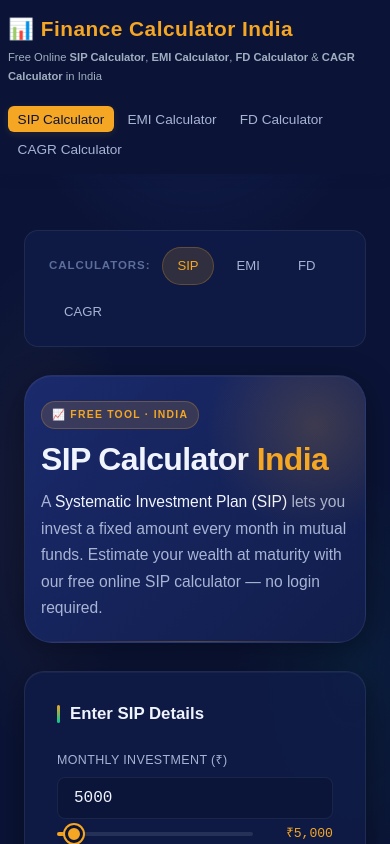
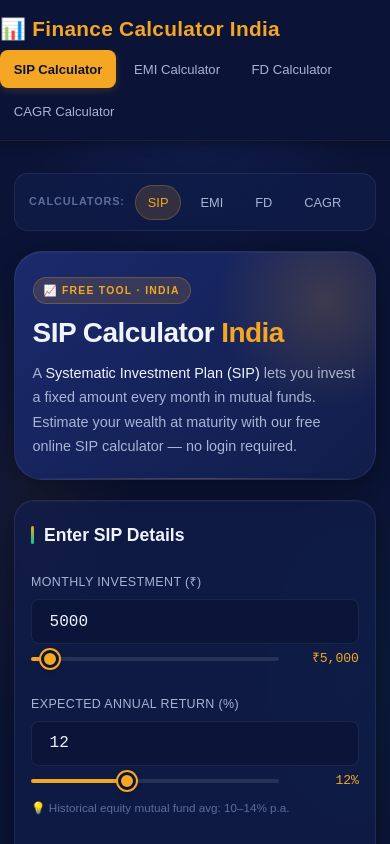
Before and after one commit to indal7/finance-calculator-suite, an Angular app in the folder frontend/: page /sip-calculator in a window 390 px wide. Shown: the top 844 px of the page. Built offline with nearby package versions, Linux system fonts and the light colour scheme.

Commit message:
css and favicon icon fixed

```diff
--- a/frontend/angular.json
+++ b/frontend/angular.json
@@ -23,6 +23,7 @@
               "tsConfig": "tsconfig.app.json",
               "assets": [
                 "src/favicon.ico",
+                "src/favicon.svg",
                 "src/assets"
               ],
               "styles": [
--- a/frontend/src/app/app.css
+++ b/frontend/src/app/app.css
@@ -1,81 +1,132 @@
 /* ─── Reset & Base ─────────────────────────────────────────────────────────── */
 *, *::before, *::after { box-sizing: border-box; margin: 0; padding: 0; }
 html { font-size: 16px; scroll-behavior: smooth; }
-body {
-  font-family: 'Segoe UI', system-ui, -apple-system, sans-serif;
-  background: #f5f7fa;
-  color: #2d3748;
-  line-height: 1.6;
+
+/* ─── Layout ───────────────────────────────────────────────────────────────── */
+/* FIX #4: Wider container on desktop — was 900px */
+.container {
+  max-width: 1160px;
+  margin: 0 auto;
+  padding: 0 1.5rem;
 }
 
-/* ─── Layout ───────────────────────────────────────────────────────────────── */
-.container {
-  max-width: 900px;
-  margin: 0 auto;
-  padding: 0 1rem;
+/* ─── CSS Variables (theme) ────────────────────────────────────────────────── */
+:root {
+  --navy: #0B1437;
+  --gold: #F5A623;
+  --text-primary: #F0F4FF;
+  --text-secondary: #A8B4D4;
+  --font-display: 'Syne', sans-serif;
+  --font-body: 'DM Sans', sans-serif;
+}
+
+body {
+  font-family: var(--font-body, 'DM Sans', sans-serif);
+  background: var(--navy, #0B1437);
+  color: var(--text-primary, #F0F4FF);
+  line-height: 1.6;
 }
 
 /* ─── Header ───────────────────────────────────────────────────────────────── */
 .site-header {
-  background: #1a202c;
-  color: #fff;
-  padding: 0.75rem 0;
-  box-shadow: 0 2px 6px rgba(0,0,0,.3);
+  background: var(--navy, #0B1437);
+  color: var(--text-primary, #F0F4FF);
+  padding: 0 0;
+  box-shadow: 0 2px 12px rgba(0,0,0,.4);
   position: sticky;
   top: 0;
   z-index: 100;
+  border-bottom: 1px solid rgba(245,166,35,0.08);
 }
 
-/* Updated layout for logo + tagline + nav */
+/* FIX #2: Header flex — proper two-zone layout: logo left, nav right */
 .header-flex {
   display: flex;
   align-items: center;
   justify-content: space-between;
-  flex-wrap: wrap;
-  gap: 0.5rem;
+  gap: 1rem;
+  min-height: 60px;
+  padding: 0.6rem 0;
 }
 
 /* Logo + Tagline */
 .logo-wrapper {
   display: flex;
   flex-direction: column;
+  gap: 2px;
+  min-width: 0;
 }
 
 .logo {
-  color: #fff;
+  color: var(--gold, #F5A623);
   text-decoration: none;
+  font-family: var(--font-display, 'Syne', sans-serif);
   font-size: 1.2rem;
   font-weight: 700;
   white-space: nowrap;
+  letter-spacing: 0.3px;
 }
 
-/* NEW: tagline styling */
-.tagline {
-  font-size: 0.75rem;
-  color: #a0aec0;
-  margin-top: 2px;
+.logo h1 {
+  font-size: 1.2rem;
+  font-weight: 700;
+  font-family: inherit;
+  margin: 0;
+  color: inherit;
 }
 
-/* Navigation */
+.tagline {
+  font-size: 0.72rem;
+  color: var(--text-secondary, #A8B4D4);
+  line-height: 1.3;
+  white-space: nowrap;
+  overflow: hidden;
+  text-overflow: ellipsis;
+}
+
+.tagline strong {
+  color: var(--gold, #F5A623);
+  font-weight: 500;
+}
+
+/* FIX #2: Navigation — horizontal pill links, no overflow */
 .main-nav {
   display: flex;
-  gap: 0.25rem;
-  flex-wrap: wrap;
+  align-items: center;
+  flex-shrink: 0;
+}
+
+.main-nav ul {
+  display: flex;
+  gap: 4px;
+  list-style: none;
+  padding: 0;
+  margin: 0;
+  flex-wrap: nowrap;
+  align-items: center;
 }
 
 .main-nav a {
-  color: #a0aec0;
+  display: inline-flex;
+  align-items: center;
+  color: var(--text-secondary, #A8B4D4);
   text-decoration: none;
-  padding: 0.4rem 0.85rem;
-  border-radius: 6px;
+  padding: 0.45rem 0.9rem;
+  border-radius: 8px;
   font-weight: 500;
-  transition: background .2s, color .2s;
+  font-size: 0.9rem;
+  white-space: nowrap;
+  border: 1px solid transparent;
+  transition: background 0.2s, color 0.2s, border-color 0.2s, box-shadow 0.2s;
 }
 
 .main-nav a:hover,
 .main-nav a.active {
-  background: #2d3748;
-  color: #fff;
+  background: var(--gold, #F5A623);
+  color: var(--navy, #0B1437);
+  border-color: transparent;
+  box-shadow: 0 2px 8px rgba(245,166,35,0.2);
+  font-weight: 600;
 }
 
 /* ─── Main Content ─────────────────────────────────────────────────────────── */
@@ -86,129 +137,146 @@ body {
 
 /* ─── Footer ───────────────────────────────────────────────────────────────── */
 .site-footer {
-  background: #1a202c;
-  color: #718096;
+  background: var(--navy, #0B1437);
+  color: var(--text-secondary, #A8B4D4);
   text-align: center;
-  padding: 1.25rem 0;
+  padding: 1.5rem 0;
   font-size: 0.875rem;
+  border-top: 1px solid rgba(245,166,35,0.08);
 }
 
-/* NEW: footer links */
 .footer-links {
   margin-top: 10px;
-}
-
-/* ─── Responsive & Visual Enhancements ─────────────────────────────── */
-@media (max-width: 700px) {
-  .container {
-    padding: 0 0.5rem;
-    max-width: 100%;
-  }
-  .header-flex {
-    flex-direction: column;
-    align-items: flex-start;
-    gap: 0.75rem;
-  }
-  .main-nav {
-    width: 100%;
-    flex-direction: column;
-    gap: 0.25rem;
-    margin-top: 0.5rem;
-  }
-  .main-nav a {
-    width: 100%;
-    text-align: left;
-    padding: 0.6rem 1rem;
-  }
-  .main-content {
-    padding: 1rem 0;
-  }
-  .site-footer {
-    font-size: 0.95rem;
-    padding: 1rem 0;
-  }
-}
-
-/* Use global theme variables for premium look */
-:root {
-  /* These will fallback if not imported from styles.css */
-  --navy: #0B1437;
-  --gold: #F5A623;
-  --text-primary: #F0F4FF;
-  --text-secondary: #A8B4D4;
-  --font-display: 'Syne', sans-serif;
-  --font-body: 'DM Sans', sans-serif;
-}
-
-body {
-  background: var(--navy, #0B1437);
-  color: var(--text-primary, #F0F4FF);
-  font-family: var(--font-body, 'DM Sans', sans-serif);
-}
-
-.site-header {
-  background: var(--navy, #0B1437);
-  color: var(--text-primary, #F0F4FF);
-  box-shadow: 0 2px 12px rgba(11,20,55,0.18);
-}
-
-.logo {
-  color: var(--gold, #F5A623);
-  font-family: var(--font-display, 'Syne', sans-serif);
-  letter-spacing: 0.5px;
-}
-
-.main-nav a {
-  color: var(--text-secondary, #A8B4D4);
-  font-family: var(--font-body, 'DM Sans', sans-serif);
-  transition: background 0.2s, color 0.2s, box-shadow 0.2s;
-}
-.main-nav a:hover,
-.main-nav a.active {
-  background: var(--gold, #F5A623);
-  color: var(--navy, #0B1437);
-  box-shadow: 0 2px 8px rgba(245,166,35,0.12);
-}
-
-.site-footer {
-  background: var(--navy, #0B1437);
-  color: var(--text-secondary, #A8B4D4);
-  border-top: 1px solid rgba(245,166,35,0.08);
+  display: flex;
+  flex-wrap: wrap;
+  gap: 4px;
+  justify-content: center;
 }
 
 .footer-links a {
   color: var(--gold, #F5A623);
-  margin: 0 0.5rem;
-  text-decoration: underline dotted;
-  transition: color 0.2s;
-}
-.footer-links a:hover {
-  color: var(--text-primary, #F0F4FF);
-}
-
-.footer-links a {
-  color: #a0aec0;
   text-decoration: none;
-  margin: 0 6px;
-  transition: color 0.2s;
+  padding: 4px 12px;
+  border-radius: 100px;
+  font-size: 0.82rem;
+  border: 1px solid rgba(245,166,35,0.15);
+  transition: background 0.2s, color 0.2s;
 }
 
 .footer-links a:hover {
+  background: rgba(245,166,35,0.12);
   color: #fff;
 }
 
-/* ─── Responsive ───────────────────────────────────────────────────────────── */
-@media (max-width: 480px) {
+/* ══════════════════════════════════════════════════════════════
+   FIX #2: RESPONSIVE HEADER — MOBILE
+   ══════════════════════════════════════════════════════════════ */
+
+/* Tablet — shrink nav text slightly */
+@media (max-width: 860px) {
+  .main-nav a {
+    padding: 0.4rem 0.65rem;
+    font-size: 0.82rem;
+  }
+
   .logo {
+    font-size: 1.05rem;
+  }
+
+  .logo h1 {
+    font-size: 1.05rem;
+  }
+
+  .tagline {
+    font-size: 0.68rem;
+  }
+}
+
+/* Mobile — hamburger-free compact layout */
+@media (max-width: 640px) {
+  .container {
+    padding: 0 0.875rem;
+  }
+
+  /* Stack header: logo row on top, nav pills below */
+  .header-flex {
+    flex-direction: column;
+    align-items: stretch;
+    gap: 0;
+    padding: 0.5rem 0;
+    min-height: auto;
+  }
+
+  .logo-wrapper {
+    padding: 0.25rem 0;
+  }
+
+  .logo, .logo h1 {
     font-size: 1rem;
   }
 
   .tagline {
-    font-size: 0.7rem;
+    /* Hide long tagline on mobile to save space */
+    display: none;
+  }
+
+  /* FIX #2: Nav on mobile — full-width scrollable pill row */
+  .main-nav {
+    width: 100%;
+    overflow-x: auto;
+    -webkit-overflow-scrolling: touch;
+    scrollbar-width: none;
+    padding-bottom: 2px;
+  }
+
+  .main-nav::-webkit-scrollbar {
+    display: none;
+  }
+
+  .main-nav ul {
+    flex-wrap: nowrap;
+    gap: 4px;
+    padding: 0.25rem 0 0.3rem;
+    width: max-content;
+    min-width: 100%;
   }
 
   .main-nav a {
-    padding: 0.35rem 0.6rem;
-    font-size: 0.85rem;
+    padding: 0.45rem 0.8rem;
+    font-size: 0.82rem;
+    border-radius: 8px;
+    flex-shrink: 0;
+    /* Active state on mobile: gold background */
+    min-height: 36px;
+  }
+
+  .main-content {
+    padding: 1rem 0;
+  }
+
+  .site-footer {
+    font-size: 0.82rem;
+    padding: 1rem 0;
+  }
+
+  .footer-links {
+    gap: 3px;
+  }
+
+  .footer-links a {
+    font-size: 0.76rem;
+    padding: 3px 10px;
   }
 }
+
+/* Very small screens */
+@media (max-width: 380px) {
+  .main-nav a {
+    padding: 0.4rem 0.65rem;
+    font-size: 0.78rem;
+  }
+
+  .logo, .logo h1 {
+    font-size: 0.92rem;
+  }
+}
--- a/frontend/src/styles.css
+++ b/frontend/src/styles.css
@@ -95,49 +95,12 @@
   cursor: not-allowed;
 }
 
-.result-card {
-  background: var(--card-bg, rgba(17,29,74,0.7));
-  border-radius: var(--radius-lg, 20px);
-  box-shadow: var(--shadow-card, 0 8px 32px rgba(0,0,0,0.4));
-  padding: 2rem 1.5rem;
-  margin-top: 2rem;
-  color: var(--text-primary, #F0F4FF);
-}
 .animate-fadein {
   animation: fadeInUp 0.7s cubic-bezier(0.4,0,0.2,1) both;
 }
 @keyframes fadeInUp {
   from { opacity: 0; transform: translateY(20px); }
   to   { opacity: 1; transform: translateY(0); }
-}
-
-/* ── Share / Copy result button ──────────────────────────────── */
-.copy-result-btn {
-  display: inline-flex;
-  align-items: center;
-  gap: 6px;
-  font-size: 0.75rem;
-  font-weight: 500;
-  color: var(--text-muted);
-  background: transparent;
-  border: 1px solid var(--border);
-  border-radius: 100px;
-  padding: 4px 12px;
-  cursor: pointer;
-  margin-left: auto;
-  transition: color var(--transition), border-color var(--transition), background var(--transition);
-}
-
-.copy-result-btn:hover {
-  color: var(--gold);
-  border-color: rgba(245,166,35,0.3);
-  background: var(--gold-dim);
-}
-
-.copy-result-btn.copied {
-  color: var(--emerald);
-  border-color: rgba(0,200,150,0.3);
-  background: var(--emerald-dim);
 }
 
 /* ═══════════════════════════════════════════════════════════════
@@ -198,10 +161,11 @@ body {
 }
 
 /* ── Page Layout ────────────────────────────────────────────── */
+/* FIX #4: Wider layout on desktop — was 780px, now 1060px */
 .calc-page {
-  max-width: 780px;
+  max-width: 1060px;
   margin: 0 auto;
-  padding: 2.5rem 1.5rem 5rem;
+  padding: 2.5rem 2rem 5rem;
   display: flex;
   flex-direction: column;
   gap: 1.75rem;
@@ -216,7 +180,7 @@ body {
 /* ── Hero ───────────────────────────────────────────────────── */
 .page-hero {
   position: relative;
-  padding: 2.5rem 2rem 2rem;
+  padding: 2.5rem 2.5rem 2rem;
   border-radius: var(--radius-xl);
   background: linear-gradient(135deg, var(--navy-light) 0%, var(--navy-mid) 100%);
   border: 1px solid var(--border);
@@ -260,7 +224,7 @@ body {
 
 .page-hero h1 {
   font-family: var(--font-display);
-  font-size: clamp(2rem, 5vw, 2.8rem);
+  font-size: clamp(2rem, 4vw, 3rem);
   font-weight: 800;
   line-height: 1.1;
   letter-spacing: -0.02em;
@@ -273,9 +237,9 @@ body {
 }
 
 .page-hero p {
-  font-size: 0.975rem;
+  font-size: 1rem;
   color: var(--text-secondary);
-  max-width: 560px;
+  max-width: 680px;
   line-height: 1.7;
 }
 
@@ -291,7 +255,7 @@ body {
   -webkit-backdrop-filter: blur(16px);
   border: 1px solid var(--border);
   border-radius: var(--radius-lg);
-  padding: 1.75rem 2rem;
+  padding: 2rem 2.5rem;
   box-shadow: var(--shadow-card);
   transition: border-color var(--transition);
 }
@@ -302,7 +266,7 @@ body {
 
 .card h2 {
   font-family: var(--font-display);
-  font-size: 1.05rem;
+  font-size: 1.1rem;
   font-weight: 700;
   color: var(--text-primary);
   margin-bottom: 1.4rem;
@@ -322,10 +286,11 @@ body {
 }
 
 /* ── Form Grid ──────────────────────────────────────────────── */
+/* FIX #4: Better desktop form layout with more spacing */
 .form-grid {
   display: grid;
   grid-template-columns: 1fr 1fr;
-  gap: 1.1rem;
+  gap: 1.5rem;
 }
 
 .form-group {
@@ -356,7 +321,7 @@ select.form-select {
   background: var(--input-bg);
   border: 1.5px solid var(--border);
   border-radius: var(--radius-sm);
-  padding: 0.7rem 1rem;
+  padding: 0.8rem 1.1rem;
   font-family: var(--font-mono);
   font-size: 1rem;
   font-weight: 500;
@@ -511,7 +476,6 @@ input[type="range"]:hover::-webkit-slider-thumb {
   transform: translateX(100%);
 }
 
-
 .btn-calculate:hover:not(:disabled) {
   background: var(--emerald);
   color: #fff;
@@ -533,14 +497,10 @@ input[type="range"]:hover::-webkit-slider-thumb {
   border: 1px solid rgba(245,166,35,0.25);
   background: linear-gradient(135deg, rgba(17,29,74,0.95) 0%, rgba(11,20,55,0.95) 100%);
   box-shadow: var(--shadow-card), var(--shadow-glow);
-  padding: 1.75rem 2rem;
+  padding: 2rem 2.5rem;
   animation: resultIn 0.4s cubic-bezier(0.34,1.4,0.64,1) both;
   position: relative;
   overflow: hidden;
-}
-
-.result-card {
-  animation: fadeInUp 0.55s cubic-bezier(0.4, 0, 0.2, 1) both;
 }
 
 .result-card::before {
@@ -556,6 +516,8 @@ input[type="range"]:hover::-webkit-slider-thumb {
   to   { opacity: 1; transform: scale(1) translateY(0); }
 }
 
+/* FIX #1: Result card h2 — flex layout fixed so copy button
+   stays in line on desktop and wraps cleanly on mobile */
 .result-card h2 {
   font-family: var(--font-display);
   font-size: 0.85rem;
@@ -564,18 +526,55 @@ input[type="range"]:hover::-webkit-slider-thumb {
   text-transform: uppercase;
   color: var(--text-muted);
   margin-bottom: 1.25rem;
+  /* Use grid for perfect two-area layout: label left, actions right */
   display: flex;
   align-items: center;
-  gap: 10px;
+  gap: 8px;
   flex-wrap: wrap;
+  row-gap: 6px;
 }
 
 .result-card h2::before { display: none; }
 
+/* FIX #1: Copy button — properly contained, never overflows */
+.copy-result-btn {
+  display: inline-flex;
+  align-items: center;
+  justify-content: center;
+  gap: 5px;
+  font-size: 0.72rem;
+  font-weight: 500;
+  color: var(--text-muted);
+  background: transparent;
+  border: 1px solid var(--border);
+  border-radius: 100px;
+  padding: 4px 12px;
+  cursor: pointer;
+  margin-left: auto;
+  flex-shrink: 0;
+  white-space: nowrap;
+  min-height: 28px;
+  min-width: 72px;
+  transition: color var(--transition), border-color var(--transition), background var(--transition);
+}
+
+.copy-result-btn:hover {
+  color: var(--gold);
+  border-color: rgba(245,166,35,0.3);
+  background: var(--gold-dim);
+}
+
+.copy-result-btn.copied {
+  color: var(--emerald);
+  border-color: rgba(0,200,150,0.3);
+  background: var(--emerald-dim);
+}
+
 /* ── Result Grid ─────────────────────────────────────────────── */
+/* FIX #4: 4 columns on desktop so result cards spread out nicely */
 .result-grid {
   display: grid;
-  grid-template-columns: repeat(2, 1fr);
+  grid-template-columns: repeat(4, 1fr);
   gap: 1rem;
 }
 
@@ -583,7 +582,7 @@ input[type="range"]:hover::-webkit-slider-thumb {
   background: rgba(255,255,255,0.03);
   border: 1px solid var(--border);
   border-radius: var(--radius-md);
-  padding: 1.1rem 1.2rem;
+  padding: 1.25rem 1.4rem;
   transition: transform var(--transition), border-color var(--transition);
 }
 
@@ -614,12 +613,12 @@ input[type="range"]:hover::-webkit-slider-thumb {
   letter-spacing: 0.06em;
   text-transform: uppercase;
   color: var(--text-muted);
-  margin-bottom: 6px;
+  margin-bottom: 8px;
 }
 
 .result-item .value {
   font-family: var(--font-display);
-  font-size: 1.45rem;
+  font-size: 1.5rem;
   font-weight: 800;
   color: var(--text-primary);
   letter-spacing: -0.02em;
@@ -637,6 +636,7 @@ input[type="range"]:hover::-webkit-slider-thumb {
   padding: 3px 10px;
   border-radius: 100px;
   letter-spacing: 0.02em;
+  flex-shrink: 0;
 }
 
 .api-badge.loading {
@@ -671,7 +671,7 @@ input[type="range"]:hover::-webkit-slider-thumb {
 }
 
 .example-section p {
-  font-size: 0.88rem;
+  font-size: 0.9rem;
   color: var(--text-secondary);
   margin-bottom: 0.5rem;
   line-height: 1.7;
@@ -711,7 +711,7 @@ code {
 .seo-section h2:first-child { margin-top: 0; }
 
 .seo-section p {
-  font-size: 0.88rem;
+  font-size: 0.9rem;
   color: var(--text-secondary);
   line-height: 1.75;
 }
@@ -739,11 +739,11 @@ code {
   width: 100%;
   background: transparent;
   border: none;
-  padding: 0.85rem 1rem;
+  padding: 0.95rem 1.1rem;
   text-align: left;
   color: var(--text-primary);
   font-family: var(--font-body);
-  font-size: 0.875rem;
+  font-size: 0.9rem;
   font-weight: 500;
   cursor: pointer;
   display: flex;
@@ -772,23 +772,24 @@ code {
   max-height: 0;
   overflow: hidden;
   transition: max-height 0.3s ease, padding 0.3s ease;
-  font-size: 0.84rem;
+  font-size: 0.88rem;
   color: var(--text-secondary);
   line-height: 1.7;
-  padding: 0 1rem;
+  padding: 0 1.1rem;
 }
 
 .faq-item.open .faq-answer {
   max-height: 300px;
-  padding: 0 1rem 0.9rem;
+  padding: 0 1.1rem 0.9rem;
 }
 
-/* ── Internal Links Bar ──────────────────────────────────────── */
+/* ── Internal Links Bar (calc-nav) ──────────────────────────── */
 .calc-nav {
   display: flex;
   gap: 8px;
   flex-wrap: wrap;
-  padding: 1rem 1.5rem;
+  align-items: center;
+  padding: 0.85rem 1.5rem;
   background: var(--card-bg);
   border: 1px solid var(--border);
   border-radius: var(--radius-md);
@@ -804,6 +805,7 @@ code {
   display: flex;
   align-items: center;
   margin-right: 4px;
+  white-space: nowrap;
 }
 
 .calc-nav a {
@@ -815,6 +817,7 @@ code {
   border-radius: 100px;
   border: 1px solid transparent;
   transition: all var(--transition);
+  white-space: nowrap;
 }
 
 .calc-nav a:hover,
@@ -826,15 +829,15 @@ code {
 
 /* ── Progress / Doughnut Visual ──────────────────────────────── */
 .result-visual {
-  margin-top: 1rem;
+  margin-top: 1.25rem;
   display: flex;
   align-items: center;
-  gap: 1.5rem;
+  gap: 2rem;
 }
 
 .donut-chart {
-  width: 90px;
-  height: 90px;
+  width: 100px;
+  height: 100px;
   flex-shrink: 0;
 }
 
@@ -857,7 +860,7 @@ code {
 .donut-legend {
   display: flex;
   flex-direction: column;
-  gap: 8px;
+  gap: 10px;
   flex: 1;
 }
 
@@ -865,12 +868,12 @@ code {
   display: flex;
   align-items: center;
   gap: 8px;
-  font-size: 0.8rem;
+  font-size: 0.85rem;
   color: var(--text-secondary);
 }
 
 .legend-dot {
-  width: 8px; height: 8px;
+  width: 9px; height: 9px;
   border-radius: 50%;
   flex-shrink: 0;
 }
@@ -879,22 +882,87 @@ code {
 .legend-dot.returns  { background: var(--gold); }
 .legend-dot.total    { background: var(--emerald); }
 
-/* ── Responsive ──────────────────────────────────────────────── */
-/* ── Mobile touch improvements ───────────────────────────────── */
+/* ══════════════════════════════════════════════════════════════
+   RESPONSIVE — TABLET (≤ 900px)
+   ══════════════════════════════════════════════════════════════ */
+@media (max-width: 900px) {
+  .calc-page {
+    padding: 2rem 1.5rem 4rem;
+  }
+
+  /* Drop to 2-col result grid at tablet */
+  .result-grid {
+    grid-template-columns: repeat(2, 1fr);
+  }
+}
+
+/* ══════════════════════════════════════════════════════════════
+   FIX #1 + #2: MOBILE (≤ 600px)
+   ══════════════════════════════════════════════════════════════ */
 @media (max-width: 600px) {
-  /* Bigger tap targets on mobile */
+  .calc-page {
+    padding: 1rem 0.875rem 3rem;
+    gap: 1.25rem;
+  }
+
+  /* Card padding reduced */
+  .card {
+    padding: 1.25rem 1rem;
+  }
+
+  /* Result card padding reduced */
+  .result-card {
+    padding: 1.25rem 1rem;
+  }
+
+  /* FIX #1: copy button — on mobile reset margin-left:auto
+     so it sits flush after the title text and wraps cleanly */
+  .result-card h2 {
+    font-size: 0.8rem;
+    margin-bottom: 1rem;
+  }
+
+  .copy-result-btn {
+    margin-left: 0;
+    /* Put the copy btn right after the heading text */
+  }
+
+  /* FIX #1: Result grid 2 columns on mobile */
+  .result-grid {
+    grid-template-columns: repeat(2, 1fr);
+    gap: 0.75rem;
+  }
+
+  .result-item {
+    padding: 0.85rem 0.9rem;
+  }
+
+  .result-item .value {
+    font-size: 1.15rem;
+  }
+
+  /* Hero compact */
+  .page-hero {
+    padding: 1.5rem 1.1rem 1.25rem;
+  }
+
+  .page-hero h1 {
+    font-size: 1.75rem;
+  }
+
+  .hero-eyebrow {
+    font-size: 0.65rem;
+  }
+
+  .page-hero p {
+    font-size: 0.9rem;
+  }
+
+  /* Bigger tap targets */
   .faq-question {
     padding: 1rem;
     font-size: 0.9rem;
     min-height: 48px;
-  }
-
-  .calc-nav a {
-    padding: 7px 14px;
-    font-size: 0.82rem;
-    min-height: 36px;
-    display: flex;
-    align-items: center;
   }
 
   .btn-calculate {
@@ -903,15 +971,7 @@ code {
     min-height: 52px;
   }
 
-  .result-item {
-    padding: 0.9rem 1rem;
-  }
-
-  .result-item .value {
-    font-size: 1.25rem;
-  }
-
-  /* Stack donut chart nicely on small screens */
+  /* Stack donut chart on small screens */
   .result-visual {
     flex-direction: column;
     align-items: center;
@@ -929,40 +989,61 @@ code {
     font-size: 0.85rem;
   }
 
-  /* Full-width related calculator links on mobile */
+  /* FIX #2: calc-nav on mobile — horizontally scrollable pill row,
+     prevents layout breakage */
+  .calc-nav {
+    padding: 0.65rem 0.875rem;
+    gap: 6px;
+    flex-wrap: nowrap;
+    overflow-x: auto;
+    -webkit-overflow-scrolling: touch;
+    scrollbar-width: none;
+  }
+
+  .calc-nav::-webkit-scrollbar {
+    display: none;
+  }
+
+  .calc-nav a {
+    padding: 6px 12px;
+    font-size: 0.8rem;
+    min-height: 34px;
+    display: inline-flex;
+    align-items: center;
+    flex-shrink: 0;
+  }
+
+  .calc-nav-label {
+    flex-shrink: 0;
+    font-size: 0.68rem;
+  }
+
+  /* Related calculator links wrap to 2-per-row on mobile */
   .card [style*="display:flex"] a {
     flex: 1 1 calc(50% - 5px);
     text-align: center;
     justify-content: center;
   }
+}
 
-  /* Hero text tighter on small screens */
-  .page-hero {
-    padding: 1.5rem 1rem 1.25rem;
+/* ── Very small screens (≤ 380px) ─────────────────────────── */
+@media (max-width: 380px) {
+  .result-grid {
+    grid-template-columns: 1fr 1fr;
+    gap: 0.6rem;
   }
 
-  .hero-eyebrow {
-    font-size: 0.65rem;
+  .result-item .value {
+    font-size: 1rem;
+  }
+
+  .calc-nav a {
+    padding: 5px 9px;
+    font-size: 0.74rem;
   }
 }
 
-@media (max-width: 380px) {
-  .calc-nav {
-    gap: 5px;
-    padding: 0.75rem 1rem;
-  }
-
-  .calc-nav a {
-    padding: 6px 10px;
-    font-size: 0.78rem;
-  }
-}
-
-@media (max-width: 380px) {
-  .result-grid { grid-template-columns: 1fr; }
-}
-
-/* ── Skeleton loader (for API verify state) ──────────────────── */
+/* ── Skeleton loader ─────────────────────────────────────────── */
 @keyframes shimmer {
   0%   { background-position: -400px 0; }
   100% { background-position: 400px 0; }
```
Also changed, not shown: frontend/src/index.html (+10 -4 lines), frontend/src/favicon.svg (added).
